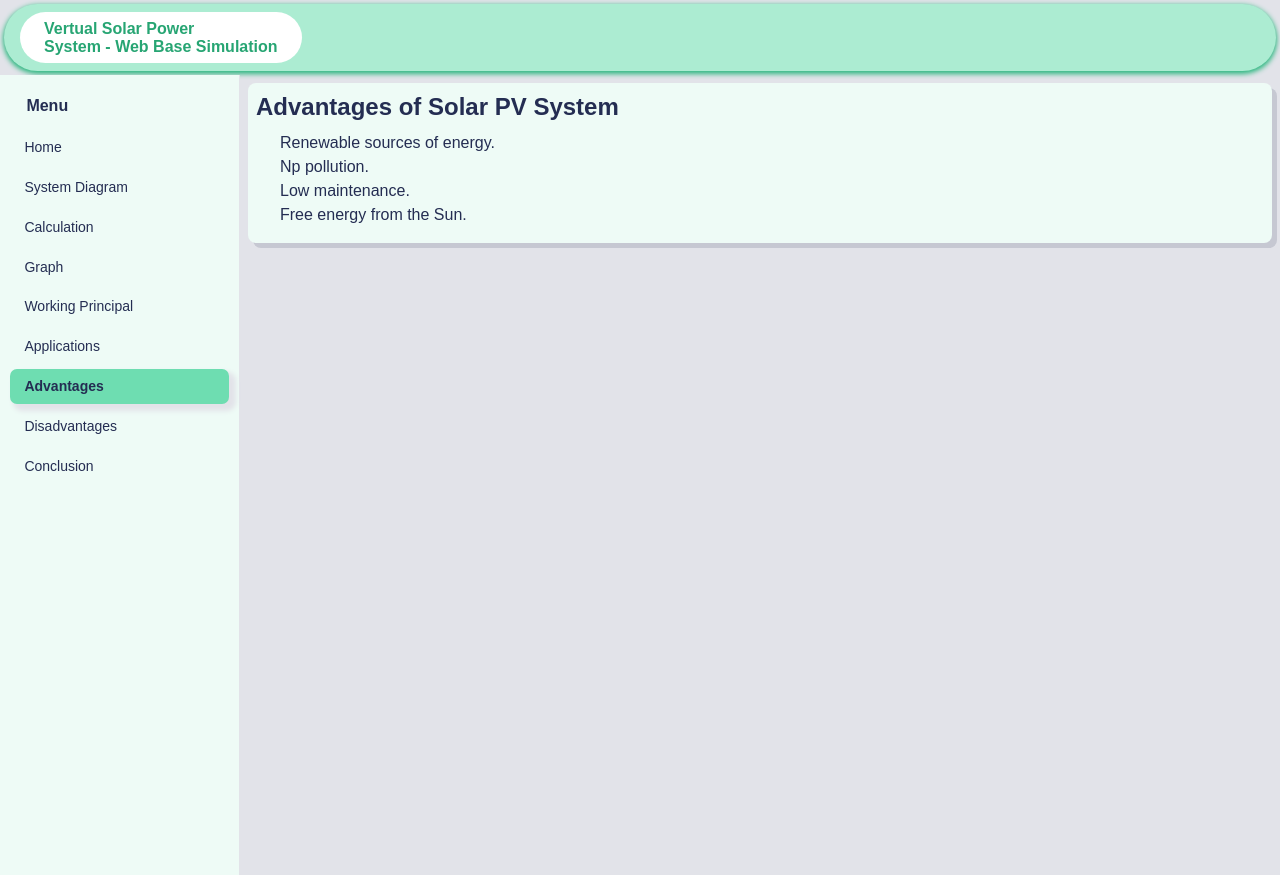
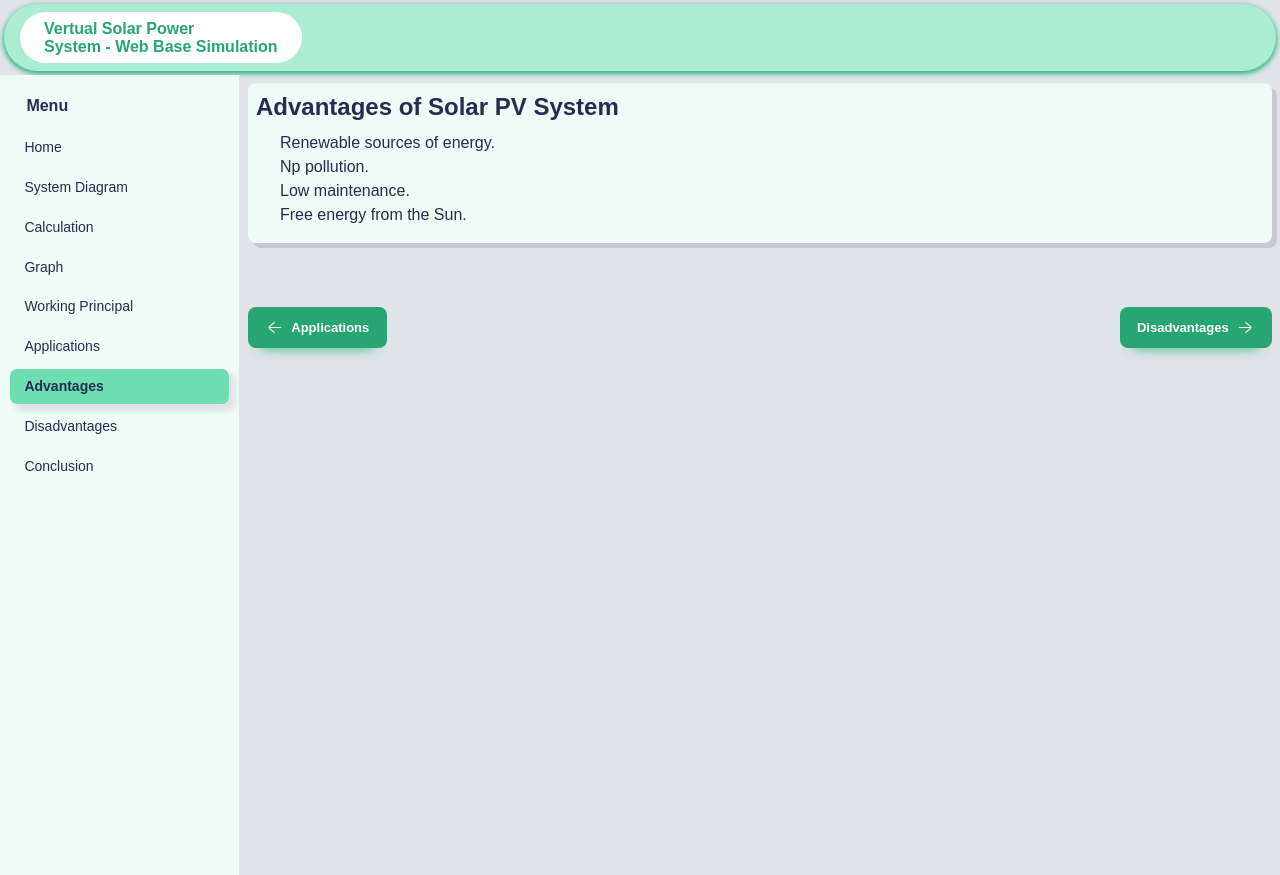
Before and after one commit to anshuGupta-cell/ST-Solar-Collge-Project, a Next.js app in the folder App/: page /advantages in a window 1280 px wide. Built offline with nearby package versions, Linux system fonts and the light colour scheme.

Commit message:
next previous page links added

```diff
--- a/App/app/advantages/page.js
+++ b/App/app/advantages/page.js
@@ -1,3 +1,4 @@
+import Link from 'next/link'
 import React from 'react'
 
 const Advantages = () => {
@@ -12,6 +13,16 @@ const Advantages = () => {
                 <li>Free energy from the Sun.</li>
             </ul>
         </section>
+        <section className="flex justify-between my-16">
+        <Link className={` button `} href="/applications">
+          <img className="icon" data-type="inverted" src="/svg/arrow-left-02-stroke-rounded.svg" />
+          <span>Applications</span>
+        </Link>
+        <Link className={` button `} href="/disadvantages">
+          <span>Disadvantages</span>
+          <img className="icon" data-type="inverted" src="/svg/arrow-right-02-stroke-rounded.svg" />
+        </Link>
+      </section>
     </div>
   )
 }
--- a/App/app/applications/page.js
+++ b/App/app/applications/page.js
@@ -1,3 +1,4 @@
+import Link from 'next/link'
 import React from 'react'
 
 const Applications = () => {
@@ -12,6 +13,16 @@ const Applications = () => {
           <li>Solar Power Plants - Large - Scale generation of electricity for grid supply.</li>
         </ul>
       </section>
+      <section className="flex justify-between my-16">
+        <Link className={` button `} href="/working">
+          <img className="icon" data-type="inverted" src="/svg/arrow-left-02-stroke-rounded.svg" />
+          <span>Working Principal</span>
+        </Link>
+        <Link className={` button `} href="/advantages">
+          <span>Advantages</span>
+          <img className="icon" data-type="inverted" src="/svg/arrow-right-02-stroke-rounded.svg" />
+        </Link>
+      </section>
     </div>
   )
 }
--- a/App/app/calculation/page.js
+++ b/App/app/calculation/page.js
@@ -1,5 +1,6 @@
 'use client'
 
+import Link from 'next/link'
 import React, { useState } from 'react'
 
 const Calculation = () => {
@@ -61,6 +62,16 @@ const Calculation = () => {
         <h2 className='text-xl font-semibold'>Explanation</h2>
         <p>The user enters the required input values. Such as sunlight intensity, panel area and efficiency. Based on these inputs the system calculates the output power and total energy generated. This helps in understanding solar power calculation practically.</p>
       </section>
+      <section className="flex justify-between my-16">
+        <Link className={` button `} href="/system-diagram">
+          <img className="icon" data-type="inverted" src="/svg/arrow-left-02-stroke-rounded.svg" />
+          <span>Syatem Diagram</span>
+        </Link>
+        <Link className={` button `} href="/graph">
+          <span>Graph</span>
+          <img className="icon" data-type="inverted" src="/svg/arrow-right-02-stroke-rounded.svg" />
+        </Link>
+      </section>
     </div>
   )
 }
--- a/App/app/conclusion/page.js
+++ b/App/app/conclusion/page.js
@@ -1,3 +1,4 @@
+import Link from 'next/link'
 import React from 'react'
 
 const Conclusion = () => {
@@ -7,6 +8,13 @@ const Conclusion = () => {
                 <h1 className='text-2xl font-semibold'>Conclusion</h1>
                 <p>This website helps in understanding solar power calculation easily. The virtual solar power system works similar to a real solar solar PV syatem. This is very useful for educational and learning purpose.</p>
             </section>
+            <section className="flex justify-between my-16">
+                <Link className={` button `} href="/disadvantages">
+                    <img className="icon" data-type="inverted" src="/svg/arrow-left-02-stroke-rounded.svg" />
+                    <span>Disadvantages</span>
+                </Link>
+
+            </section>
         </div>
     )
 }
--- a/App/app/disadvantages/page.js
+++ b/App/app/disadvantages/page.js
@@ -1,3 +1,4 @@
+import Link from 'next/link'
 import React from 'react'
 
 const Advantages = () => {
@@ -5,7 +6,7 @@ const Advantages = () => {
     <div>
       <section className='card '>
         <h1 className='text-2xl font-semibold'>Disadvantages of Solar PV System</h1>
-        <ul  className='px-6 my-2'>
+        <ul className='px-6 my-2'>
           <li><span>High initial cost</span><p>The initial installation cost of a solar PV system is high.</p></li>
           <li><span>Weather dependent</span><p>Solar power generations depends on sunlight and weather conditions.</p></li>
           <li><span>Large area required</span><p>Large space is required for installing solar panels.</p></li>
@@ -13,6 +14,17 @@ const Advantages = () => {
 
         </ul>
       </section>
+
+      <section className="flex justify-between my-16">
+        <Link className={` button `} href="/advantages">
+          <img className="icon" data-type="inverted" src="/svg/arrow-left-02-stroke-rounded.svg" />
+          <span>Advantages</span>
+        </Link>
+        <Link className={` button `} href="/conclusion">
+          <span>Conclusion</span>
+          <img className="icon" data-type="inverted" src="/svg/arrow-right-02-stroke-rounded.svg" />
+        </Link>
+      </section>
     </div>
   )
 }
--- a/App/app/globals.css
+++ b/App/app/globals.css
@@ -300,6 +300,11 @@ textarea:not([rows]) {
   font-size: var(--fs-button);
   line-height: 1;
   box-shadow: 0 1em 1em -1em var(--clr-accent-500);
+
+  transition: 100ms ease-in-out;
+  display: flex;
+  align-items: center;
+  gap: .5em;
 }
 
 .button[data-type="primary-200"] {
--- a/App/app/graph/page.js
+++ b/App/app/graph/page.js
@@ -1,3 +1,4 @@
+import Link from 'next/link'
 import React from 'react'
 
 const Graph = () => {
@@ -11,6 +12,16 @@ const Graph = () => {
             <h2 className='text-xl font-semibold'>Explanation</h2>
             <p>The graph show the variation of power with respect to sunlight intensity.</p>
         </section>
+        <section className="flex justify-between my-16">
+        <Link className={` button `} href="/calculation">
+          <img className="icon" data-type="inverted" src="/svg/arrow-left-02-stroke-rounded.svg" />
+          <span>Calculation</span>
+        </Link>
+        <Link className={` button `} href="/working">
+          <span>Working Principal</span>
+          <img className="icon" data-type="inverted" src="/svg/arrow-right-02-stroke-rounded.svg" />
+        </Link>
+      </section>
     </div>
   )
 }
--- a/App/app/page.js
+++ b/App/app/page.js
@@ -1,4 +1,5 @@
 "use client"
+import Link from "next/link"
 import "./globals.css"
 
 export default function App() {
@@ -9,10 +10,10 @@ export default function App() {
     < div className="flex flex-col gap-3">
       <section className="py-4 grid res-grid-280 gap-4 card">
         <div className="grid gap-2 items-start">
-          <h1 className="text-2xl font-semibold text-accent-400 text-center">Virtual Solar Power System</h1>
+          <h1 className="fs-600 font-semibold text-accent-400 text-center">Virtual Solar Power System</h1>
           <p className="text-center">The website is a virtual solar power designed to explain the basic working and calculation of a solar power system in a simple and interactive way it helps users understand how solar energy is converted into electrical energy using solar panels.</p>
         </div>
-        <div><img className="rounded-lg" src="/profile pic.png" alt="Simple solar panel image"/></div>
+        <div><img className="rounded-lg" src="/profile pic.png" alt="Simple solar panel image" /></div>
       </section>
       <section className="card">
         <h2 className="text-xl font-semibold">About Solar energy</h2>
@@ -26,7 +27,12 @@ export default function App() {
           <li>To provide educational knowledge about solar PV system.</li>
         </ol>
       </section>
-
+      <section className="flex justify-end my-16">
+        <Link className={` button `} href="/system-diagram">
+          <span>Syatem Diagram</span>
+          <img className="icon" data-type="inverted" src="/svg/arrow-right-02-stroke-rounded.svg" />
+        </Link>
+      </section>
     </div>
   )
 }
--- a/App/app/system-diagram/page.js
+++ b/App/app/system-diagram/page.js
@@ -1,13 +1,27 @@
+import Link from 'next/link'
 import React from 'react'
 
 const SystemDiagram = () => {
   return (
-    <div className='grid res-grid-280 p-2 gap-4 card'>
-        <img className='rounded-lg object-cover' src='/profile pic.png' alt='labelled solar PV diagram'/>
-        <section>
-            <h1 className='text-xl font-semibold'>System Working</h1>
-            <p>Sunlight falls on the solar panel and is converted into electrical energy. The solar panel generates DC power from sunlight. The inverter converts DC power inot AC power, which is supplied to the load such as lights or electrical appliances</p>
-        </section>
+    <div >
+      <section className='grid res-grid-280 p-2 gap-4 card'>
+
+        <img className='rounded-lg object-cover' src='/profile pic.png' alt='labelled solar PV diagram' />
+        <div>
+          <h1 className='text-xl font-semibold'>System Working</h1>
+          <p>Sunlight falls on the solar panel and is converted into electrical energy. The solar panel generates DC power from sunlight. The inverter converts DC power inot AC power, which is supplied to the load such as lights or electrical appliances</p>
+        </div>
+      </section>
+      <section className="flex justify-between my-16">
+        <Link className={` button `} href="/">
+          <img className="icon" data-type="inverted" src="/svg/arrow-left-02-stroke-rounded.svg" />
+          <span>Home</span>
+        </Link>
+        <Link className={` button `} href="/calculation">
+          <span>Calculation</span>
+          <img className="icon" data-type="inverted" src="/svg/arrow-right-02-stroke-rounded.svg" />
+        </Link>
+      </section>
     </div>
   )
 }
--- a/App/app/working/page.js
+++ b/App/app/working/page.js
@@ -1,3 +1,4 @@
+import Link from 'next/link'
 import React from 'react'
 
 const Working = () => {
@@ -32,6 +33,16 @@ const Working = () => {
                 <h2 className='text-xl font-semibold'>Diagram</h2>
                 <img src='/profile pic.png' />
             </section>
+            <section className="flex justify-between my-16">
+                <Link className={` button `} href="/graph">
+                    <img className="icon" data-type="inverted" src="/svg/arrow-left-02-stroke-rounded.svg" />
+                    <span>Graph</span>
+                </Link>
+                <Link className={` button `} href="/applications">
+                    <span>Applications</span>
+                    <img className="icon" data-type="inverted" src="/svg/arrow-right-02-stroke-rounded.svg" />
+                </Link>
+            </section>
         </div>
     )
 }
```
Also changed, not shown: App/public/svg/arrow-left-02-stroke-rounded.svg (added), App/public/svg/arrow-right-02-stroke-rounded.svg (added). Lines whose indentation alone changed are shown as unchanged.
